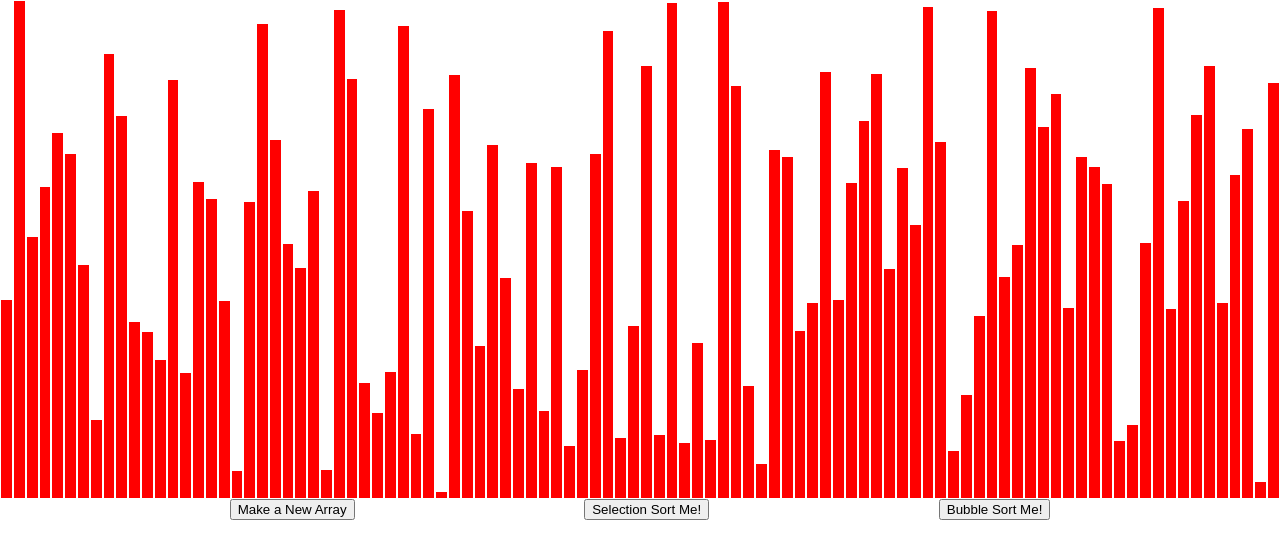
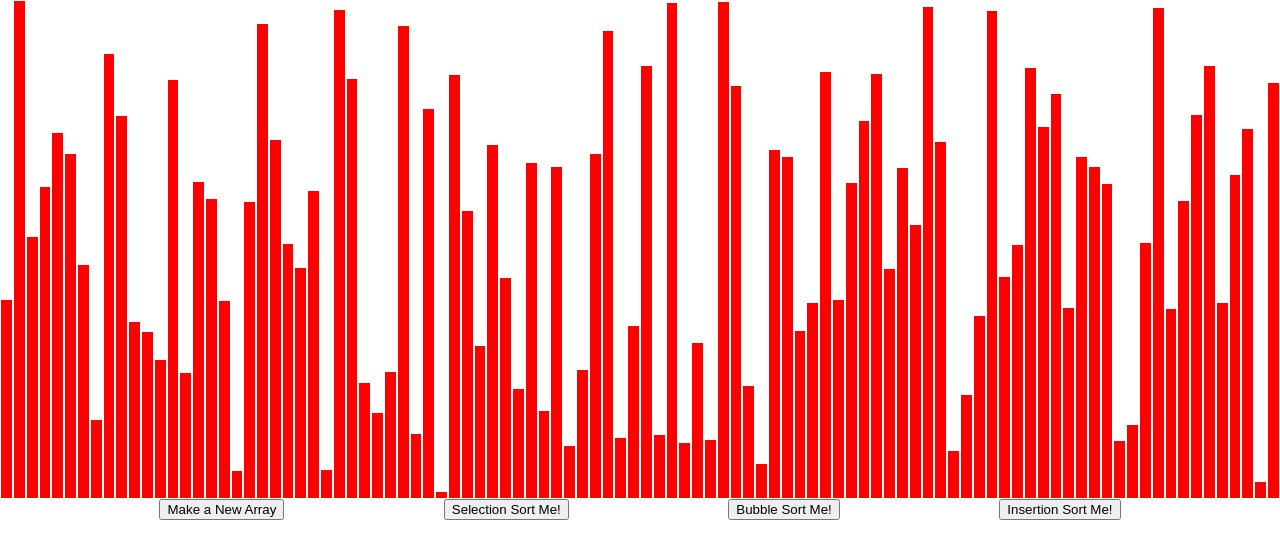
Before and after one commit to kyle-quinlan/sorting-algorithms, a React (Create React App) app: page / in a window 1280 px wide. Shown: the top 558 px of the page. Built offline with nearby package versions, Linux system fonts and the light colour scheme.

Commit message:
Insertion sort added
Added insertion sort. Need to implement different color/code for animation for the marker.

```diff
--- /dev/null
+++ b/src/Algorithms/insertionSort.js
@@ -0,0 +1,23 @@
+export const insertionSort = (array) => {
+  const arr = array;
+  const n = arr.length;
+
+  const animations = [];
+
+  for (let i = 1; i < n; i++) {
+    const key = arr[i];
+    let j = i - 1;
+
+    while (j >= 0 && arr[j] > key) {
+      animations.push([j, j + 1, "ci"]);
+      animations.push([j, i, "ci"]);
+      animations.push([j, j + 1, "co"]);
+      animations.push([j, j + 1, "s"]);
+      arr[j + 1] = arr[j];
+      j = j - 1;
+    }
+    arr[j + 1] = key;
+  }
+  animations.push([0, arr.length - 1, "co"]);
+  return animations;
+};
--- a/src/SortingVisualizer/SortingVisualizer.js
+++ b/src/SortingVisualizer/SortingVisualizer.js
@@ -4,6 +4,7 @@ import "./SortingVisualizer.css";
 
 import * as selectionSort from "../Algorithms/selectionSort";
 import * as bubbleSort from "../Algorithms/bubbleSort";
+import * as insertionSort from "../Algorithms/insertionSort";
 
 class SortingVisualizer extends React.Component {
   constructor(props) {
@@ -59,6 +60,11 @@ class SortingVisualizer extends React.Component {
     this.animate(animations);
   }
 
+  insertionSort() {
+    const animations = insertionSort.insertionSort(this.state.array);
+    this.animate(animations);
+  }
+
   render() {
     const { array } = this.state;
 
@@ -79,6 +85,9 @@ class SortingVisualizer extends React.Component {
             Selection Sort Me!
           </button>
           <button onClick={() => this.bubbleSort()}>Bubble Sort Me!</button>
+          <button onClick={() => this.insertionSort()}>
+            Insertion Sort Me!
+          </button>
         </div>
       </div>
     );
@@ -86,7 +95,7 @@ class SortingVisualizer extends React.Component {
 }
 
 // resetArrayFunction from original repo: https://github.com/clementmihailescu/Sorting-Visualizer
-// even though this was taken off of StackOverflow in video
+// even though this was taken off of StackOverflow in his video... so double citations???
 function ramdomIntFromInterval(max, min) {
   // min and max included
   return Math.floor(Math.random() * (max - min + 1) + min);
```
